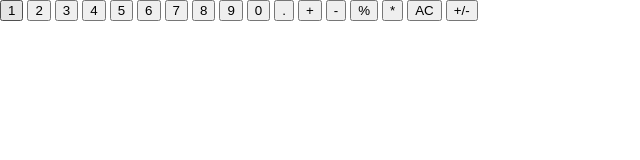
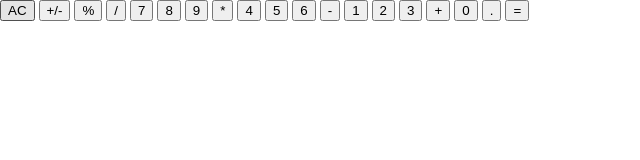
Before and after one commit to AlyssaFoote/calculator-part-two, a plain HTML site: page index.html in a window 1280 px wide. Shown: the whole page, without its empty margins (0-640 px from the left). Drawn offline with Linux system fonts and the light colour scheme.

Commit message:
Arrange buttons in the correct order
Buttons were all willy nilly and they needed
to be put in order!!

```diff
--- a/index.html
+++ b/index.html
@@ -11,23 +11,25 @@
       <div class="calculator-body">
         <div class="calcDisplay"></div>
         <div class="buttonbBox">
+          <button type="button" class="operator allClear">AC</button>
+          <button type="button" class="operator negativeOrPos">+/-</button>
+          <button type="button" class="operator percentage">%</button>
+          <button type="button" class="operator divide">/</button>
+          <button type="button" class="operand number">7</button>
+          <button type="button" class="operand number">8</button>
+          <button type="button" class="operand number">9</button>
+          <button type="button" class="operator multiply">*</button>
+          <button type="button" class="operand number">4</button>
+          <button type="button" class="operand number">5</button>
+          <button type="button" class="operand number">6</button>
+          <button type="button" class="operator subtraction">-</button>
           <button type="button" class="operand number">1</button>
           <button type="button" class="operand number">2</button>
           <button type="button" class="operand number">3</button>
-          <button type="button" class="operand number">4</button>
-          <button type="button" class="operand number">5</button>
-          <button type="button" class="operand number">6</button>
-          <button type="button" class="operand number">7</button>
-          <button type="button" class="operand number">8</button>
-          <button type="button" class="operand number">9</button>
+          <button type="button" class="operator addition">+</button>
           <button type="button" class="operand number">0</button>
-          <button type="button" class="operator decimal">.</button>
-          <button type="button" class="operator addition">+</button>
-          <button type="button" class="operator subtraction">-</button>
-          <button type="button" class="operator percentage">%</button>
-          <button type="button" class="operator multiply">*</button>
-          <button type="button" class="operator allClear">AC</button>
-          <button type="button" class="operator negOrPos">+/-</button>
+          <button type="button" class="operand decimal">.</button>
+          <button type="button" class="return">=</button>
         </div>
       </div>
     </section>
```
